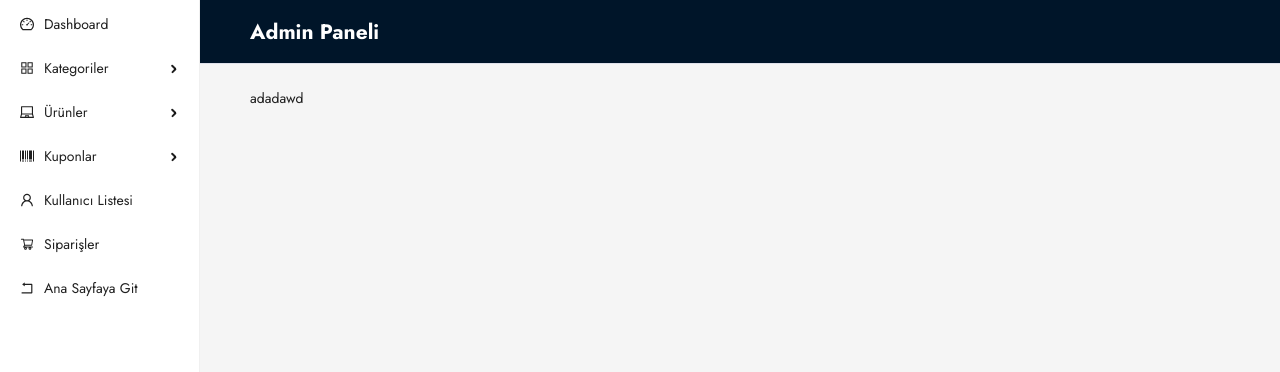
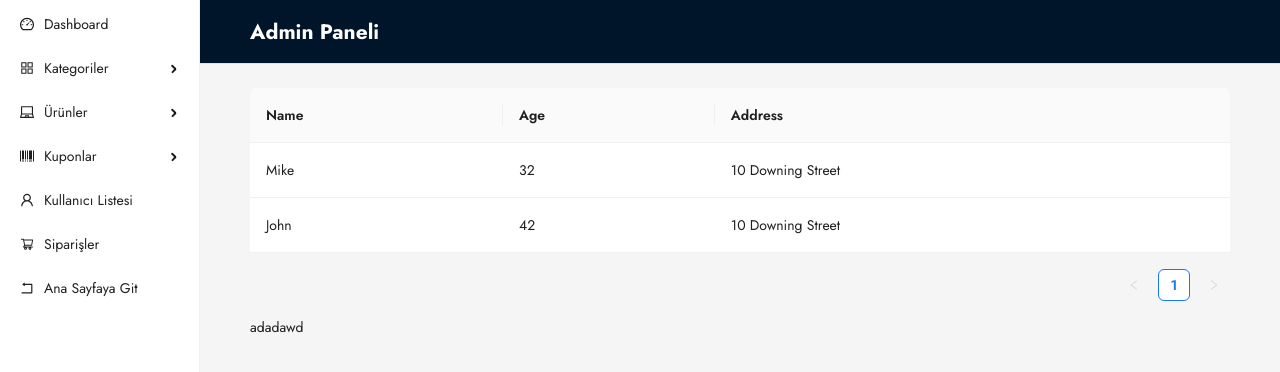
Before and after one commit to SBEGENJOV/E-Ticaret, a React (Vite) app in the folder frontend/: page /admin/users in a window 1280 px wide. Shown: the top 372 px of the page. Built offline with nearby package versions, Linux system fonts and the light colour scheme; sample sign-in values are in the browser's storage.

Commit message:
kullanıcıları getirme

```diff
--- a/frontend/src/App.jsx
+++ b/frontend/src/App.jsx
@@ -1,29 +1,31 @@
-import React from "react"
-import { Route, Routes } from "react-router-dom"
-import "./App.css"
-import HomePage  from "./component/Pages/HomePage"
-import ShopPage  from "./component/Pages/ShopPage"
-import ContactPage  from "./component/Contact/Contact"
-import BlogDetailsPage from "./component/Pages/BlogDetailsPage"
-import ProductDetailsPage from "./component/Pages/ProductDetailsPage "
-import AuthPage from "./component/Pages/AuthPage"
-import CartPage from "./component/Cart/CartPage "
-import Blogs from "./component/Blog/Blog"
-
+import { Route, Routes } from "react-router-dom";
+import "./App.css";
+import HomePage from "./Pages/HomePage";
+import ShopPage from "./Pages/ShopPage";
+import ContactPage from "./component/Contact/Contact";
+import BlogDetailsPage from "./Pages/BlogDetailsPage";
+import ProductDetailsPage from "./Pages/ProductDetailsPage ";
+import AuthPage from "./Pages/AuthPage";
+import CartPage from "./component/Cart/CartPage ";
+import Blogs from "./component/Blog/Blog";
+import AdminUserPage from "./Pages/Admin/AdminUserPage";
 
 function App() {
-    return (
+  return (
     <Routes>
-      <Route path="/" element={<HomePage/>}/>
-      <Route path="/auth" element={<AuthPage/>}/>
-      <Route path="/shop" element={<ShopPage/>}/>
-      <Route path="/contact" element={<ContactPage/>}/>
-      <Route path="/cart" element={<CartPage/>}/>
-      <Route path="/product/:id" element={<ProductDetailsPage/>}/>
-      <Route path="/blog/:id" element={<BlogDetailsPage/>}/>
-      <Route path="/blog" element={<Blogs/>}/>
+      <Route path="/" element={<HomePage />} />
+      <Route path="/auth" element={<AuthPage />} />
+      <Route path="/shop" element={<ShopPage />} />
+      <Route path="/contact" element={<ContactPage />} />
+      <Route path="/cart" element={<CartPage />} />
+      <Route path="/product/:id" element={<ProductDetailsPage />} />
+      <Route path="/blog/:id" element={<BlogDetailsPage />} />
+      <Route path="/blog" element={<Blogs />} />
+      <Route path="/admin/*">
+        <Route path="users" element={<AdminUserPage />} />
+      </Route>
     </Routes>
-  )
+  );
 }
 
-export default App
+export default App;
--- a/frontend/src/Pages/AuthPage.jsx
+++ b/frontend/src/Pages/AuthPage.jsx
@@ -1,9 +1,7 @@
-import Auth from "../Auth/Auth";
+import Auth from "../component/Auth/Auth";
 
 const AuthPage = () => {
-  return (
-      <Auth />
-  );
+  return <Auth />;
 };
 
 export default AuthPage;
--- a/frontend/src/Pages/BlogDetailsPage.jsx
+++ b/frontend/src/Pages/BlogDetailsPage.jsx
@@ -1,9 +1,7 @@
-import BlogDetails from "../BlogDetails/BlogDetails";
+import BlogDetails from "../component/BlogDetails/BlogDetails";
 
 const BlogDetailsPage = () => {
-  return (
-      <BlogDetails />
-  );
+  return <BlogDetails />;
 };
 
 export default BlogDetailsPage;
--- a/frontend/src/Pages/ProductDetailsPage .jsx
+++ b/frontend/src/Pages/ProductDetailsPage .jsx
@@ -1,9 +1,7 @@
-import ProductDetails from "../ProductDetails/ProductDetails";
+import ProductDetails from "../component/ProductDetails/ProductDetails";
 
 const ProductDetailsPage = () => {
-  return (
-      <ProductDetails />
-  );
+  return <ProductDetails />;
 };
 
 export default ProductDetailsPage;
--- /dev/null
+++ b/frontend/src/Pages/admin/AdminUserPage.jsx
@@ -0,0 +1,39 @@
+import { Table } from "antd";
+
+const AdminUserPage = () => {
+  const dataSource = [
+    {
+      key: "1",
+      name: "Mike",
+      age: 32,
+      address: "10 Downing Street",
+    },
+    {
+      key: "2",
+      name: "John",
+      age: 42,
+      address: "10 Downing Street",
+    },
+  ];
+
+  const columns = [
+    {
+      title: "Name",
+      dataIndex: "name",
+      key: "name",
+    },
+    {
+      title: "Age",
+      dataIndex: "age",
+      key: "age",
+    },
+    {
+      title: "Address",
+      dataIndex: "address",
+      key: "address",
+    },
+  ];
+  return <Table dataSource={dataSource} columns={columns} />;
+};
+
+export default AdminUserPage;
--- a/frontend/src/component/Auth/Register.jsx
+++ b/frontend/src/component/Auth/Register.jsx
@@ -18,7 +18,7 @@ const Register = () => {
   const handleRegister = async (e) => {
     e.preventDefault();
     try {
-      const response = await fetch(`${apiUrl}/api/auth/login`, {
+      const response = await fetch(`${apiUrl}/api/auth/register`, {
         method: "POST",
         headers: {
           "Content-Type": "application/json",
```
Also changed, not shown: frontend/src/Pages/ShopPage.jsx (+11 -11 lines), 2 other files (tests, documents, lock files or other folders).
